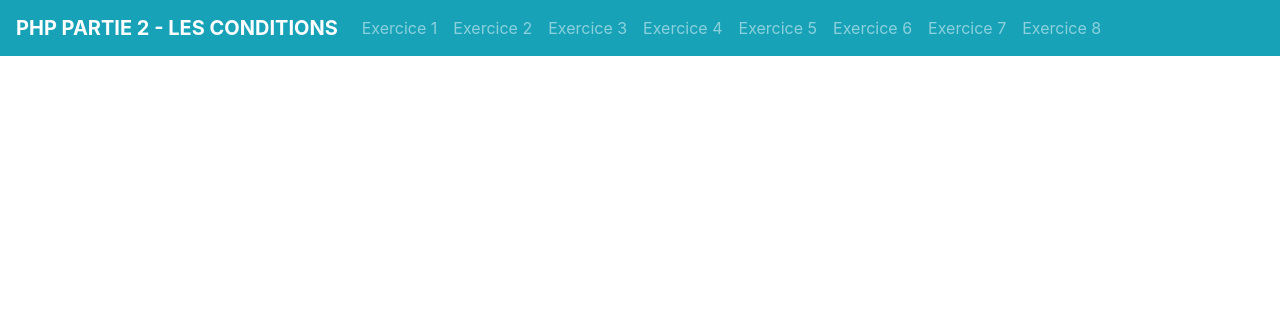
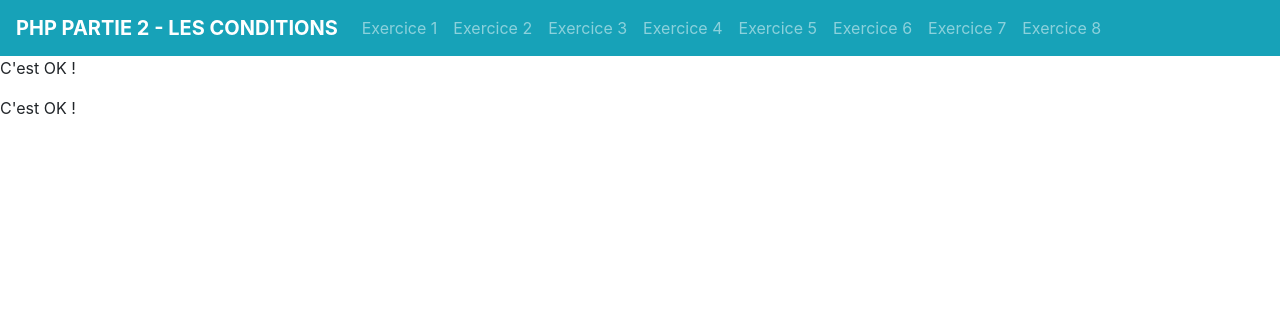
Before and after one commit to thierrylachat/PHP_Exercices, a PHP site: the page made by Partie 2 - Les conditions/Exercice 8.php in a window 1280 px wide. Shown: the top 316 px of the page. Run offline with PHP 8.4, Linux system fonts and the light colour scheme; data that the repository does not hold is empty.

Commit message:
Partie 2 - Exercice 8.

```diff
--- a/Partie 2 - Les conditions/Exercice 8.php
+++ b/Partie 2 - Les conditions/Exercice 8.php
@@ -1,13 +1,39 @@
+<!-- Traduire ce code avec des if et des else :
+
+    <?php
+     echo ($isOk) ? 'c\'est ok !!' : 'c\'est pas bon !!!';
+    ?> -->
+
+
 <!-- Création de variable et insertion du header et de la barre de navigation. -->
 
 <?php
-    $isOk = true;
+
     $titre= 'Exercice 8';
     include 'header.php';
+
+    $isOk = true;
+    if ($isOk == true)
+        {
+            $message = "C'est OK !";
+        }
+        else
+        {
+           $message = "Ce n'est pas bon !";
+        }
 ?>
 
-<!-- Traduire ce code avec des if et des else :
+<!-- 1° solution : affichage du message dans un paragraphe. -->
 
+<p><?= $message ?></p>
+
+<!-- 2° solution : alternance php et html. -->
+
+<?php if ($isOk == true) { ;?>
+    <p>C'est OK !</p>
+<?php } else { ;?>
+    <p>Ce n'est pas bon !</p>
+<?php } ;?>
 
 
 <!-- Insertion du footer. -->
```
